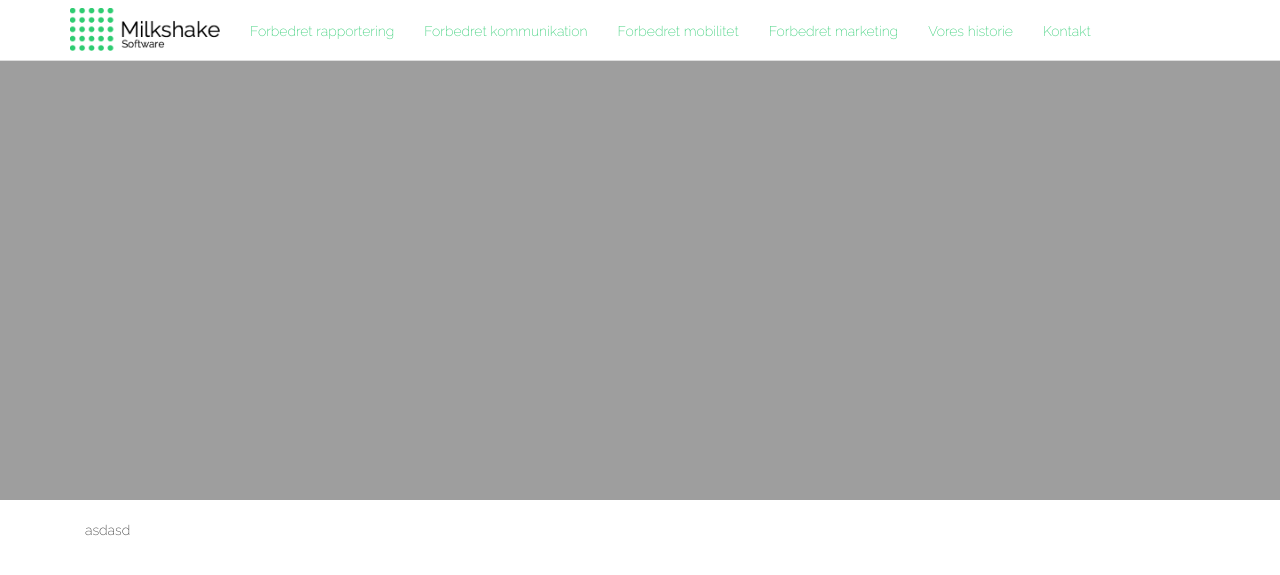
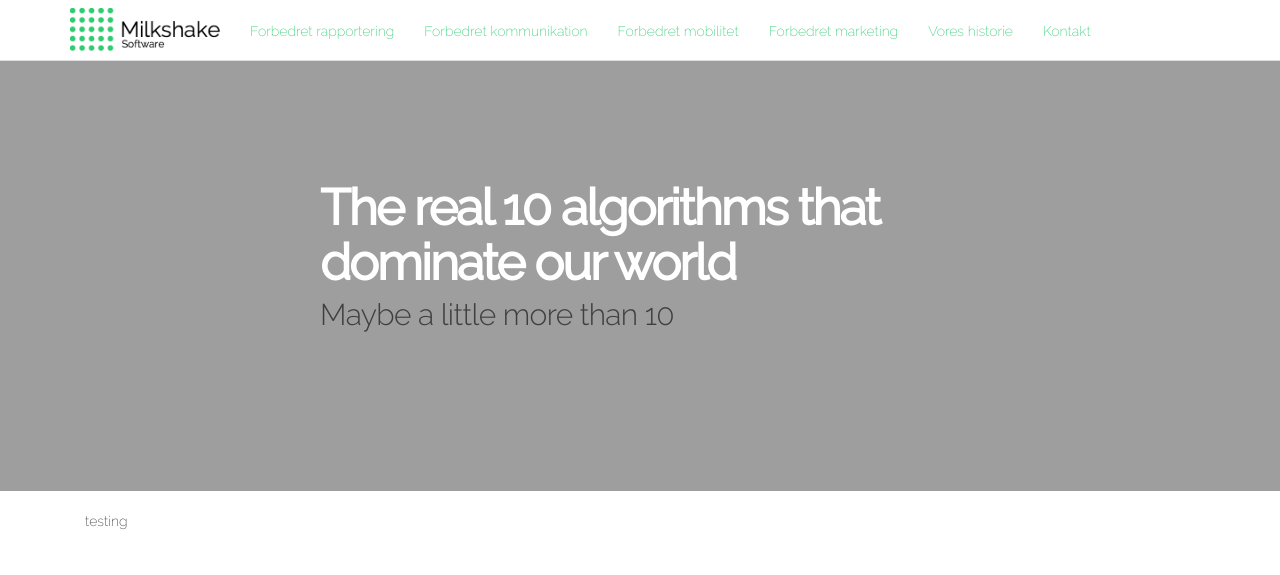
Before and after one commit to milkshakesoftware/milkshakesoftware.github.com, a Jekyll site: the page built from index.html, in a window 1280 px wide. Shown: the top 575 px of the page. Built offline with Jekyll 4.4.1, drawn with Linux system fonts in a browser that asks for light colours; some web fonts are replaced.

Commit message:
Move cover to default template

```diff
--- a/_layouts/default.html
+++ b/_layouts/default.html
@@ -8,6 +8,20 @@
     {% include header.html %}
 
     <div class="outer-bounds">
+      {% if page.cover %}
+        <div class="cover">
+          <div class="cover-image" style="background-image: url({{ page.cover.image | prepend: site.baseurl }})"></div>
+          <div class="cover-content" data-scroll="cover-fade">
+            <div class="cover-content-head">
+              <header class="cover-content-header">
+                <h1 itemprop="name" name="title" class="page-title">{{ page.cover.title }}</h1>
+                <h2 name="subtitle" class="page-subtitle">{{ page.cover.subtitle }}</h2>
+              </header>
+            </div>
+          </div>
+        </div>
+      {%endif%}
+
       {{ content }}
     </div>
 
--- a/css/main.css
+++ b/css/main.css
@@ -30,11 +30,9 @@
 }
 
 .cover {
-	height: 500px;
-	max-width: 100%;
+	position: relative;
+	height: 100%;
 	width: 100%;
-	margin-top: 0;
-	position: relative;
 }
 
 .cover > .cover-image {
@@ -50,6 +48,50 @@
 	background-size: cover;
 }
 
+.cover-content {
+	position: relative;
+	width: 100%;
+	vertical-align: bottom;
+	padding-top: 160px;
+	padding-bottom: 160px;
+	color: #fff;
+}
+
+.cover-content-head {
+	width: 640px;
+	margin: 0 auto;
+	letter-spacing: 0.01rem;
+	font-weight: 400;
+	font-style: normal;
+	font-size: 22px;
+	line-height: 1.5;
+}
+
+.page-title {
+	letter-spacing: -0.02em;
+	font-weight: 700;
+	font-style: normal;
+	letter-spacing: -0.04em;
+	font-size: 50px;
+	line-height: 1.1;
+	margin-bottom: 8px;
+}
+
+.page-subtitle {
+	font-size: 30px;
+	line-height: 1.1;
+	color: rgba(0,0,0,0.6);
+	margin: 0;
+	letter-spacing: -0.02em;
+	font-weight: 300;
+	font-style: normal;
+}
+
+.page-title, .page-title:focus {
+	outline: 0;
+	word-wrap: break-word;
+}
+
 .container-content {
 	margin-top: 20px;
 }
--- a/index.html
+++ b/index.html
@@ -1,13 +1,14 @@
 ---
 layout: default
+cover: {
+  image: "/img/front-cover.jpg",
+  title: "The real 10 algorithms that dominate our world",
+  subtitle: "Maybe a little more than 10"
+}
 ---
-
-<div class="cover">
-  <div class="cover-image" style="background-image: url({{ "/img/front-cover.jpg" | prepend: site.baseurl }})"></div>
-</div>
 
 <div class="container container-content">
   <div class="col-md-12">
-    asdasd
+    testing
   </div>
 </div>
```
